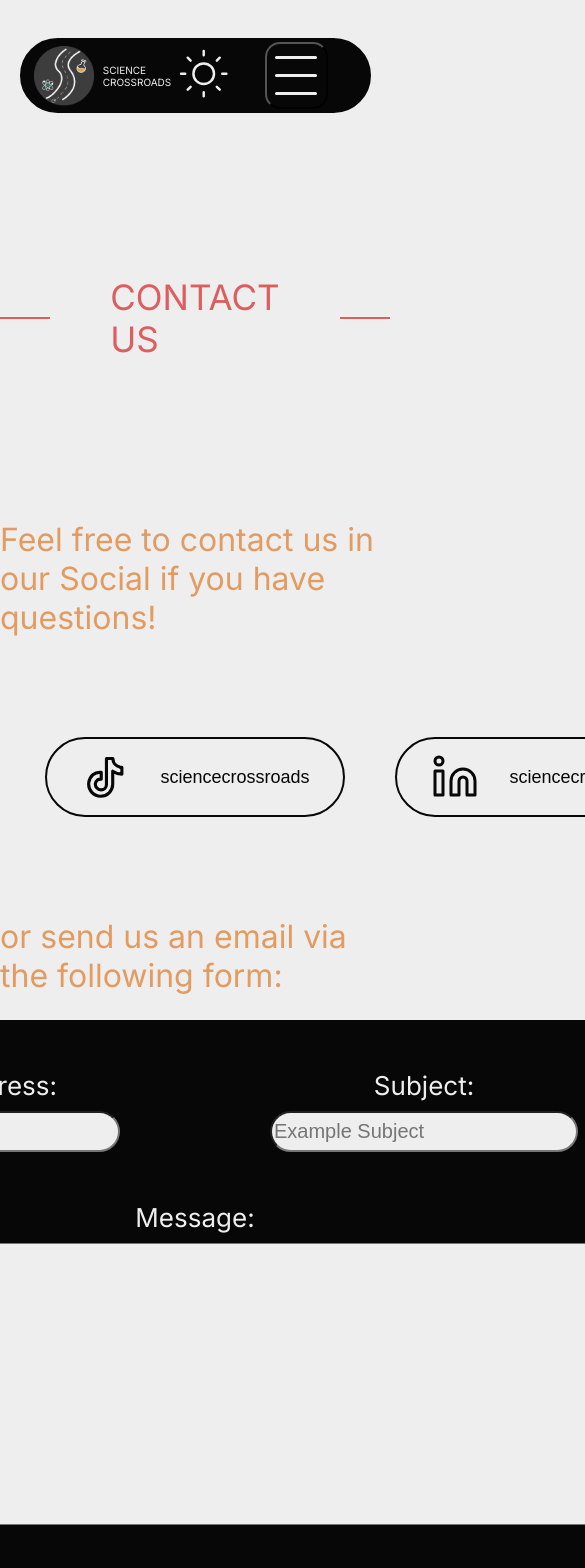
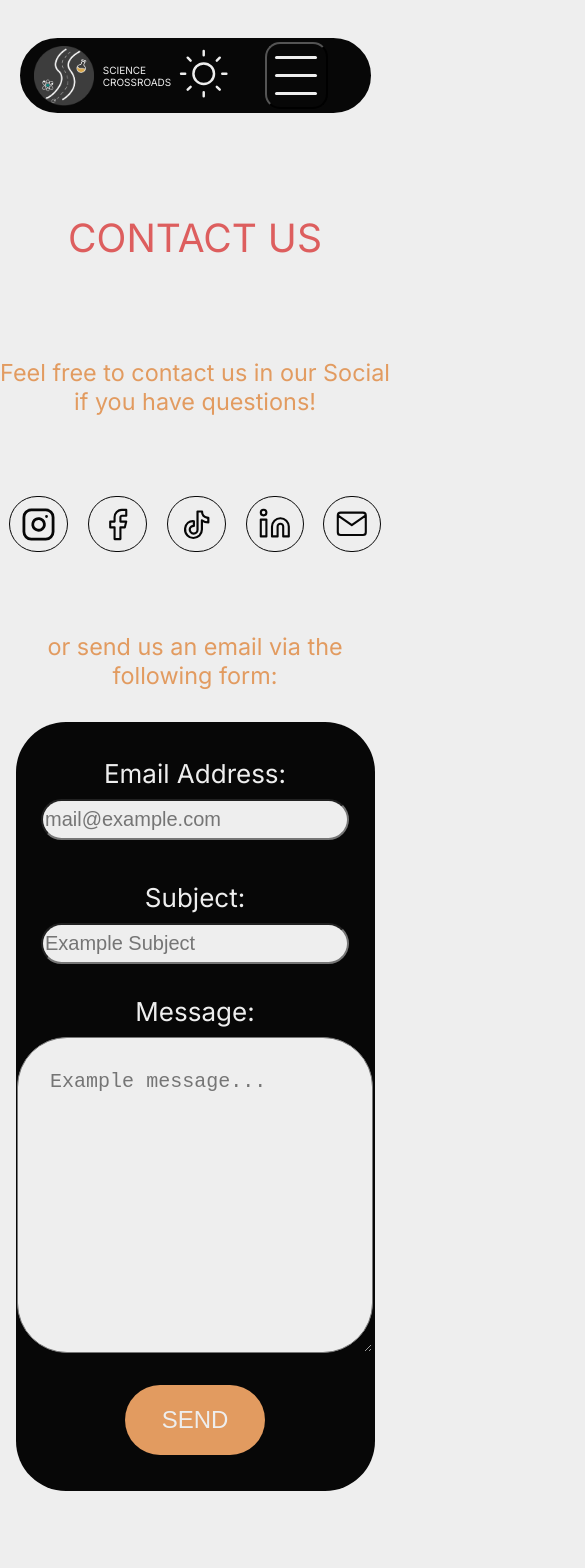
Before and after one commit to Alekosss/ScienceCrossroads, a SvelteKit app: page /pages/contact in a window 390 px wide. Shown: the top 1568 px of the page, 585 px wide, since content can reach past the window. Built offline with nearby package versions, Linux system fonts and the light colour scheme.

Commit message:
Finished the Contact page for desktop and mobile (UI wise). Need to implement actual email sending system + registration system

```diff
--- a/src/lib/components/Social/Facebook.svelte
+++ b/src/lib/components/Social/Facebook.svelte
@@ -26,8 +26,9 @@
         justify-content: center;
 
         border-radius: 50px;
-        width: 300px;
+        width: auto;
         height: 80px;
+        padding: 1rem;
         background-color: var(--primary-color);
         border: 2px solid var(--secondary-color);
 
@@ -54,4 +55,10 @@
         transform: scale(1.3);
 
     }
+
+    @media (max-width: 768px) {
+        .Media span {
+            display: none;
+        }
+    }
 </style>
--- a/src/lib/components/Social/Instagram.svelte
+++ b/src/lib/components/Social/Instagram.svelte
@@ -27,8 +27,9 @@
         justify-content: center;
 
         border-radius: 50px;
-        width: 300px;
+        width: auto;
         height: 80px;
+        padding: 1rem;
         background-color: var(--primary-color);
         border: 2px solid var(--secondary-color);
 
@@ -55,4 +56,10 @@
         transform: scale(1.2);
 
     }
+
+    @media (max-width: 768px) {
+        .Media span {
+            display: none;
+        }
+    }
 </style>
--- a/src/lib/components/Social/LinkedIn.svelte
+++ b/src/lib/components/Social/LinkedIn.svelte
@@ -27,8 +27,9 @@
         justify-content: center;
 
         border-radius: 50px;
-        width: 300px;
+        width: auto;
         height: 80px;
+        padding: 1rem;
         background-color: var(--primary-color);
         border: 2px solid var(--secondary-color);
 
@@ -55,4 +56,10 @@
         transform: scale(1.2);
 
     }
+
+    @media (max-width: 768px) {
+        .Media span {
+            display: none;
+        }
+    }
 </style>
--- a/src/lib/components/Social/Mail.svelte
+++ b/src/lib/components/Social/Mail.svelte
@@ -27,8 +27,9 @@
         justify-content: center;
 
         border-radius: 50px;
-        width: 300px;
+        width: auto;
         height: 80px;
+        padding: 1rem;
         background-color: var(--primary-color);
         border: 2px solid var(--secondary-color);
 
@@ -55,4 +56,10 @@
         transform: scale(1.2);
 
     }
+
+    @media (max-width: 768px) {
+        .Media span {
+            display: none;
+        }
+    }
 </style>
--- a/src/lib/components/Social/TikTok.svelte
+++ b/src/lib/components/Social/TikTok.svelte
@@ -26,7 +26,8 @@
         justify-content: center;
 
         border-radius: 50px;
-        width: 300px;
+        width: auto;
+        padding: 1rem;
         height: 80px;
         background-color: var(--primary-color);
         border: 2px solid var(--secondary-color);
@@ -54,4 +55,10 @@
         transform: scale(1.3);
 
     }
+
+    @media (max-width: 768px) {
+        .Media span {
+            display: none;
+        }
+    }
 </style>
--- a/src/routes/pages/contact/+page.svelte
+++ b/src/routes/pages/contact/+page.svelte
@@ -61,31 +61,31 @@
     <!--1st way to Contact-->
     <div class="CategoryHeader">
         <hr/>
-        <span>CONTACT US</span>
+        <text>CONTACT US</text>
         <hr/>
     </div>
     <div class="Description">
-        <span>Feel free to contact us in our Social if you have questions!</span>
+        <text>Feel free to contact us in our Social if you have questions!</text>
     </div>
     <div class="Social">
-        <div class="IG">
+        <div class="Media IG">
             <Instagram/>
         </div>
-        <div class="FB">
+        <div class="Media FB">
             <Facebook/>
         </div>
-        <div class="TikTok">
+        <div class="Media TikTok">
             <TikTok/>
         </div>
-        <div class="LinkedIn">
+        <div class="Media LinkedIn">
             <LinkedIn/>
         </div>
-        <div class="Mail">
+        <div class="Media Mail">
             <Mail/>
         </div>
     </div>
     <div class="Description">
-        <span>or send us an email via the following form:</span>
+        <text>or send us an email via the following form:</text>
     </div>
     <!--Mailing form-->
     <form class="MailingForm" method="POST" use:enhance bind:this={formEl}>
@@ -157,7 +157,7 @@
         flex-direction: row;
         gap: 150px;
         justify-content: center;
-        padding: 50px;
+        padding: 2rem;
 
         color: var(--primary-color);
         font-size: 26px;
@@ -247,15 +247,21 @@
     }
 
     .MailingForm {
-        align-self: center;
-        justify-self: center;
-        width: 1300px;
-        height: 650px;
+        display: flex;
+        flex-direction: column;
+        justify-content: center;
+        width: 90%;
+        height: auto;
 
         background-color: var(--secondary-color);
-        margin-top: 25px;
-        margin-bottom: 75px;
+
+        margin: 2rem auto 5rem;
+        padding: 0.25rem;
         border-radius: 50px;
+    }
+
+    .Media {
+        zoom: 0.8;
     }
 
     .Message {
@@ -273,8 +279,8 @@
         background-color: var(--primary-color);
         color: var(--physics);
         height: 250px;
-        width: 95%;
-        padding: 15px;
+        width: 90%;
+        padding: 2rem;
         font-size: 20px;
         border-radius: 50px;
     }
@@ -295,10 +301,10 @@
         align-items: center;
         justify-content: center;
         display: flex;
-        margin: 50px;
+        margin: 2rem auto;
 
-        width: 150px;
-        height: 75px;
+        width: 12.5%;
+        height: 70px;
         border-radius: 50px;
         background-color: var(--physics);
         border: none;
@@ -334,10 +340,11 @@
     .Social {
         display: flex;
         flex-direction: row;
-        gap: 50px;
+        gap: 2rem;
         justify-content: center;
         align-items: center;
-        padding: 100px;
+        padding: 5rem 0;
+
     }
 
     .Subject {
@@ -347,4 +354,68 @@
         align-items: center;
         gap: 10px;
     }
+
+    @media (max-width: 768px) {
+        .AddressAndSubject {
+            width: 90%;
+            flex-direction: column;
+            gap: 5vh;
+        }
+
+         .CategoryHeader text{
+            font-size:  clamp(8vw,10vw,12vw);
+            width: fit-content;
+            align-items: center;
+            justify-content: center;
+            display: flex;
+        }
+
+        .CategoryHeader {
+            display: flex;
+            flex-direction: row;
+            gap: 5%;
+            padding: 0;
+            margin: 25% 0;
+        }
+
+        .CategoryHeader hr {
+            display: none;
+        }
+
+        .ContactPage {
+            overflow-x: hidden;
+        }
+
+        .Description {
+            display: flex;
+            justify-content: center;
+            align-items: center;
+            text-align: center;
+            margin: 0 auto;
+            padding: 0;
+        }
+
+        .Description text{
+            font-size: clamp(5vw,6vw,7vw);
+        }
+
+        .Media {
+            zoom: 0.7;
+        }
+
+        .MailingForm {
+            display: flex;
+            flex-direction: column;
+            justify-content: center;
+            align-items: center;
+        }
+
+        .SendButton {
+            width: 40%;
+        }
+
+        .Social {
+            gap: 5vw;
+        }
+    }
 </style>
```
